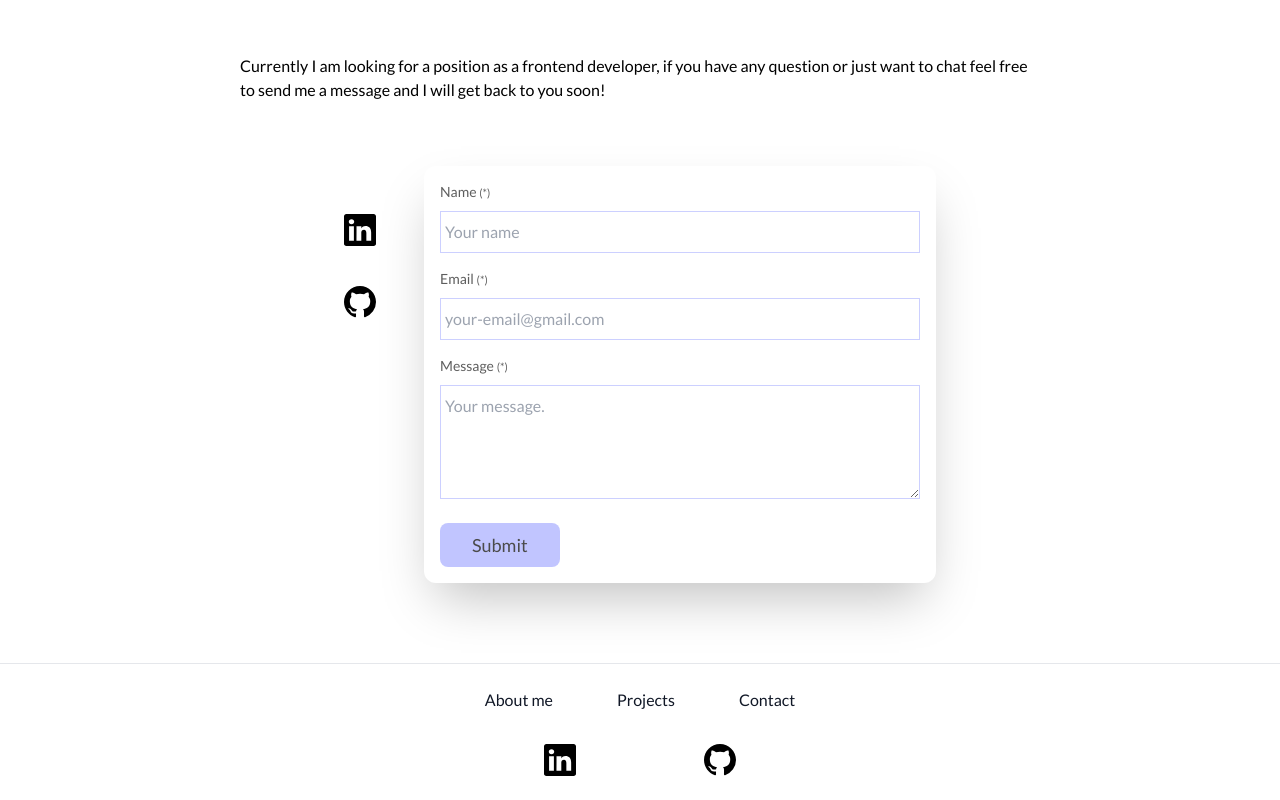
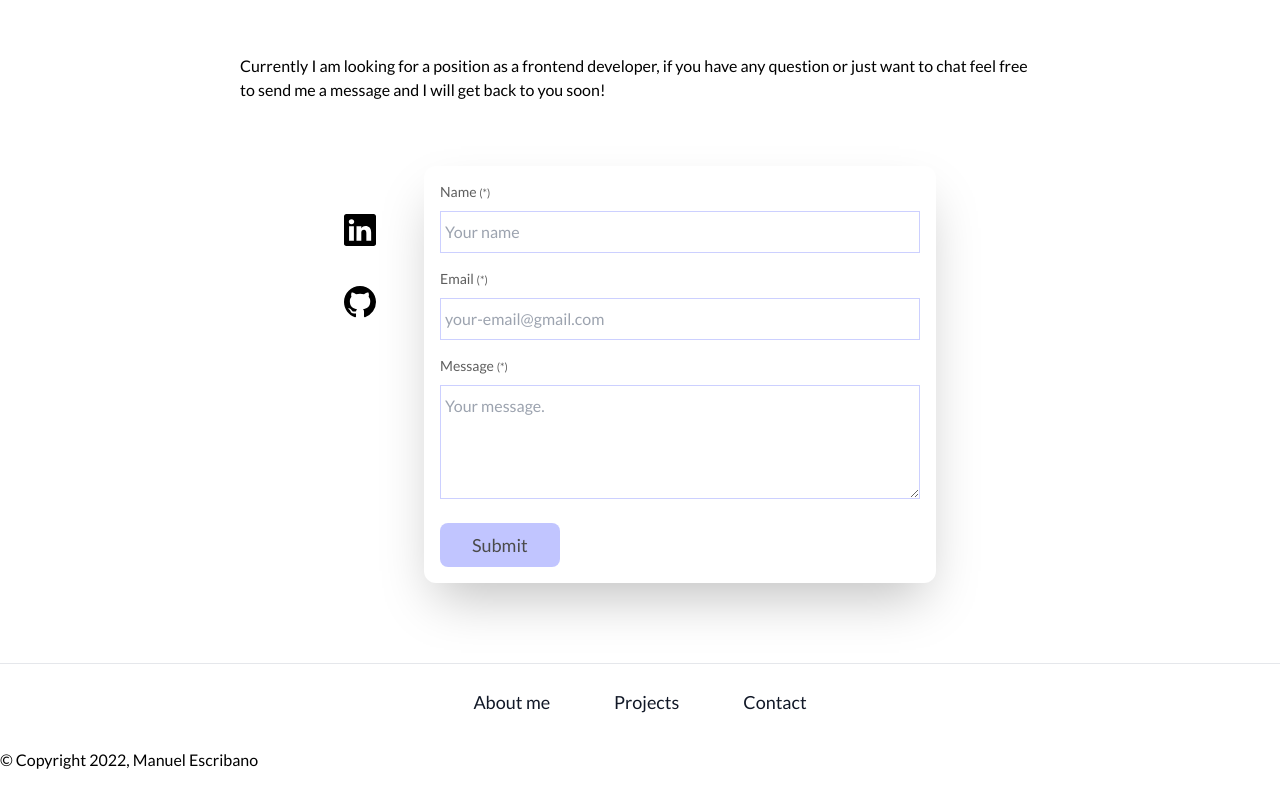
Before and after one commit to LPRegen/portfolio, a Next.js app: page / in a window 1280 px wide. Shown: the part 3417-4217 px from the top of the page. After the commit the page ends 4189 px from the top, so only its background shows below. Built offline with nearby package versions, Linux system fonts and the light colour scheme.

Commit message:
refactor: modify component

```diff
--- a/components/Footer.tsx
+++ b/components/Footer.tsx
@@ -1,5 +1,5 @@
-import { Icon } from './Icons';
 import Link from 'next/link';
+import { Paragraph } from './Paragraph';
 
 interface Items {
   name: string;
@@ -14,58 +14,29 @@ export const Footer = () => {
     { name: 'Contact', href: '/#contact' },
   ];
 
-  const socialNetworks: Array<Items> = [
-    {
-      name: 'linkedin',
-      href: 'https://www.linkedin.com/in/manuel-escribano-lpregen/',
-      target: '_blank',
-    },
-    {
-      name: 'github',
-      href: 'https://github.com/LPRegen',
-      target: '_blank',
-    },
-  ];
-
   const footerItem =
-    'py-1 my-2 text-black hover:opacity-80 active:underline font-lato';
+    'text-lg py-1 my-2 text-black hover:opacity-80 active:underline font-lato';
 
   const Sections = ({ item }: { item: Items }) => (
     <li>
       <Link href={item.href}>
-        <a className={footerItem}>{item.name}</a>
+        <a className={footerItem} title={`Go to ${item.name} section`}>
+          {item.name}
+        </a>
       </Link>
     </li>
   );
 
-  const Icons = ({ item }: { item: Items }) => (
-    <span aria-label={`${item.name} account`}>
-      <Link href={item.href}>
-        <a
-          target={item.target}
-          title={item.name === 'github' ? 'Github' : 'Linkedin'}
-        >
-          <Icon
-            iconName={item.name === 'github' ? 'github' : 'linkedin'}
-            size="large"
-          />
-        </a>
-      </Link>
-    </span>
-  );
-
   return (
-    <footer className="flex flex-col gap-8 border-t mt-20">
+    <footer className="grid gap-8 border-t mt-20">
       <ul className="flex justify-center items-center pt-6 gap-[5%]">
         {sections.map((item) => (
           <Sections item={item} key={item.name} />
         ))}
       </ul>
-      <div className="flex justify-center items-center pb-6 gap-[10%]">
-        {socialNetworks.map((item) => (
-          <Icons item={item} key={item.name} />
-        ))}
-      </div>
+      <Paragraph className="grid mx-auto text-base pb-6">
+        © Copyright 2022, Manuel Escribano
+      </Paragraph>
     </footer>
   );
 };
```
